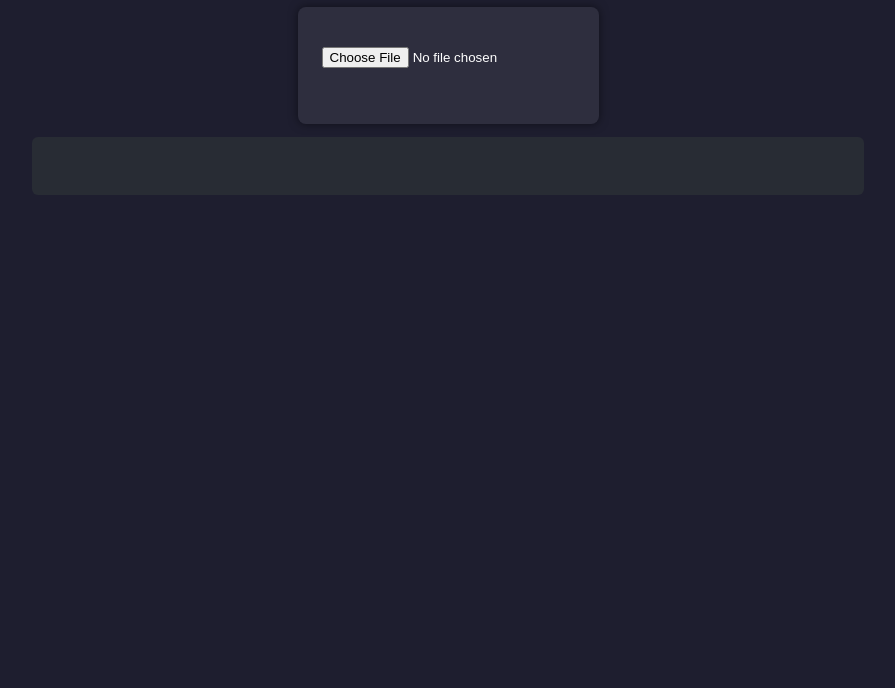
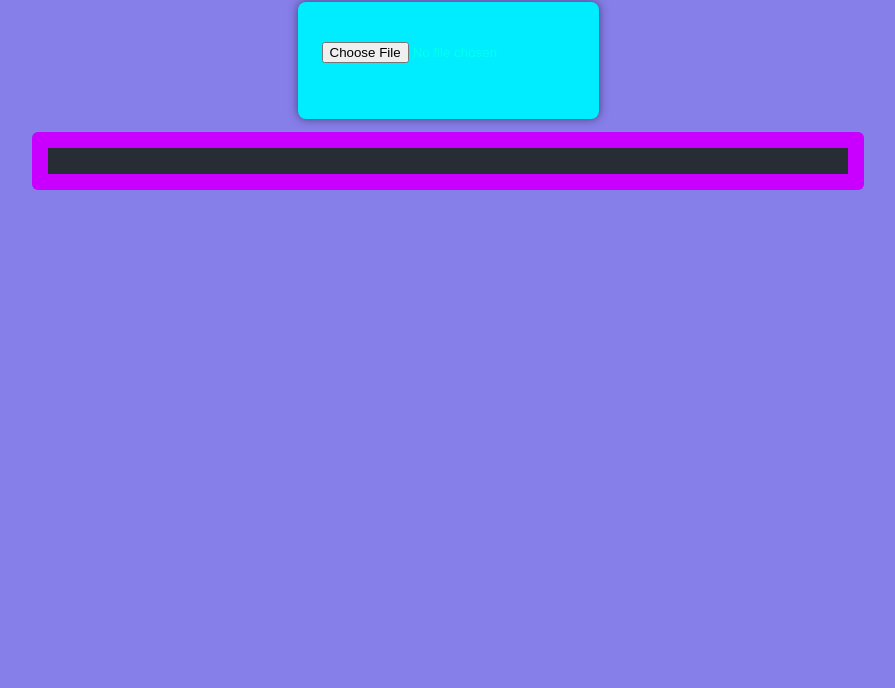
Before and after one commit to SolemnLamentt/Website-2, a plain HTML site: page index.html in a window 1280 px wide. Shown: the part 112-800 px from the top of the page, without its empty margins (192-1087 px from the left). Drawn offline with nearby package versions, Linux system fonts and the light colour scheme.

Commit message:
Update index.html

```diff
--- a/index.html
+++ b/index.html
@@ -8,30 +8,30 @@
   <link href="https://fonts.googleapis.com/css2?family=Fira+Code&display=swap" rel="stylesheet">
   <style>
     body {
-      background-color: #1e1e2f;
-      color: #f5f5f5;
-      font-family: 'Fira Code', monospace;
+      background-color: #867ee9;
+      color: #2a2937;
+      font-family: 'Comic Sans', monospace;
       display: flex;
       flex-direction: column;
       align-items: center;
       padding: 2rem;
     }
     h1 {
-      color: #61dafb;
+      color: #57b0f2;
       margin-bottom: 1rem;
     }
     .upload-container {
-      background: #2e2e3e;
+      background: #00ecff;
       padding: 1.5rem;
       border-radius: 8px;
       box-shadow: 0 0 10px rgba(0,0,0,0.5);
     }
     input[type="file"] {
       margin: 1rem 0;
-      color: #fff;
+      color: #00fff0;
     }
     pre {
-      background: #282c34;
+      background: #c900ff;
       padding: 1rem;
       border-radius: 6px;
       overflow-x: auto;
@@ -41,7 +41,7 @@
   </style>
 </head>
 <body>
-  <h1>🧠 SWISH Prolog Viewer</h1>
+  <h1>SWISH Prolog File Viewer</h1>
   <div class="upload-container">
     <input type="file" id="fileInput" accept=".pl" />
     <p id="fileName"></p>
```
